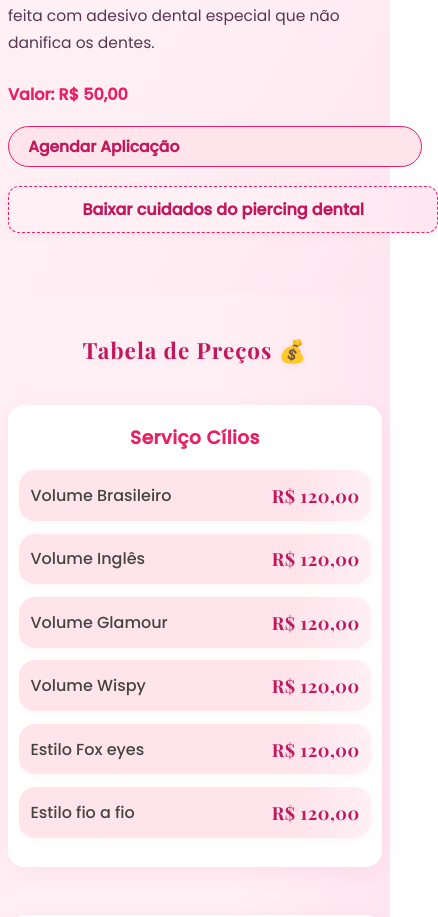
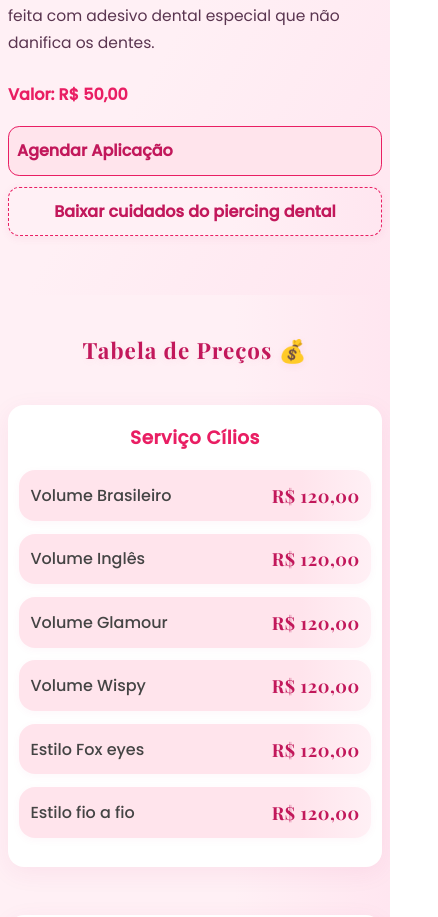
Before and after one commit to BrunoToniatti/lais, an Angular app: page / in a window 390 px wide. Shown: the part 5530-6447 px from the top of the page, 438 px wide, since content can reach past the window. Built offline with nearby package versions, Linux system fonts and the light colour scheme.

Commit message:
Ajustando botões piercing no dente

```diff
--- a/src/app/first-page/components/dental/components/aplication/aplication.component.scss
+++ b/src/app/first-page/components/dental/components/aplication/aplication.component.scss
@@ -56,6 +56,9 @@
       transition: background 0.3s, color 0.3s, border 0.3s;
       margin-bottom: 1.2rem;
       margin-right: 0;
+      width: 100%;
+      min-width: 0;
+      box-sizing: border-box;
 
       &:hover {
         background-color: #e91e63;
@@ -80,6 +83,8 @@
       transition: background 0.3s, color 0.3s, border 0.3s, box-shadow 0.3s;
       margin-left: 0;
       width: 100%;
+      min-width: 0;
+      box-sizing: border-box;
       text-align: center;
 
       &:hover {
@@ -135,9 +140,11 @@
     .piercing-texto .agendar-btn,
     .piercing-texto .download-btn {
       width: 100%;
+      min-width: 0;
       margin-left: 0;
       margin-right: 0;
       display: block;
+      box-sizing: border-box;
     }
   }
 
@@ -160,9 +167,24 @@
     .piercing-texto .valor {
       font-size: 1rem;
     }
+    .piercing-texto .agendar-btn,
+    .piercing-texto .download-btn {
+      width: 100%;
+      min-width: 0;
+      max-width: 100%;
+      font-size: 1rem;
+      padding: 0.7rem 0.5rem;
+      box-sizing: border-box;
+      border-radius: 0.7rem;
+      margin-left: 0;
+      margin-right: 0;
+      display: block;
+    }
     .piercing-texto .agendar-btn {
-      font-size: 0.97rem;
-      padding: 0.5rem 1.2rem;
+      margin-bottom: 0.7rem;
+    }
+    .piercing-texto .download-btn {
+      margin-top: 0;
     }
   }
 }
```
